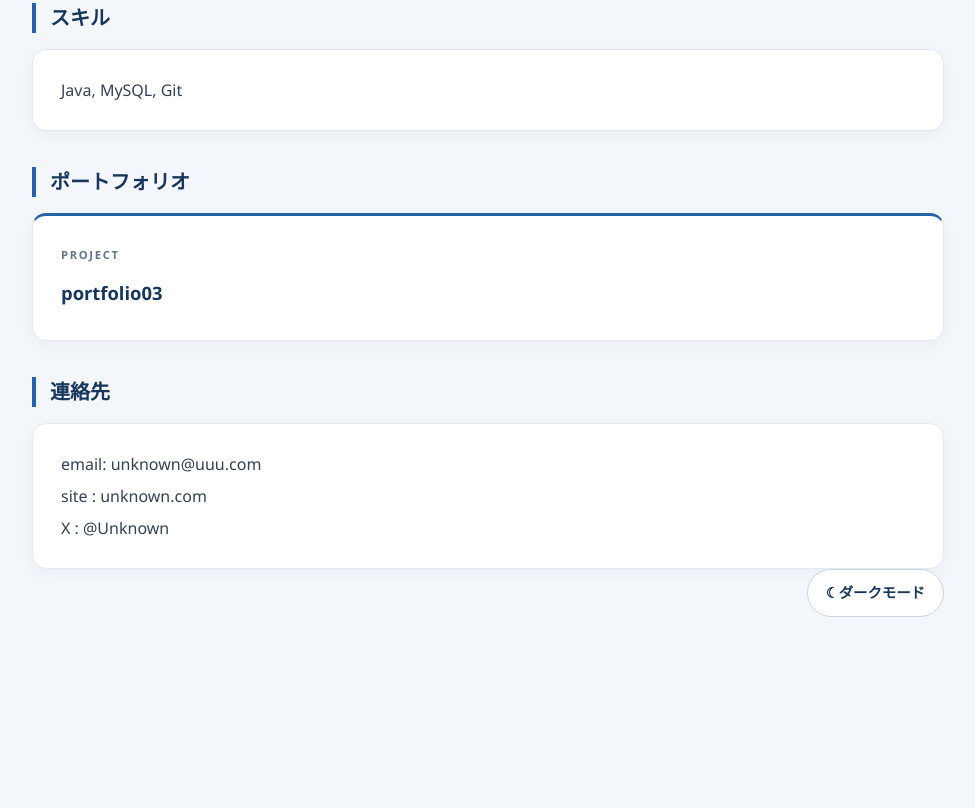
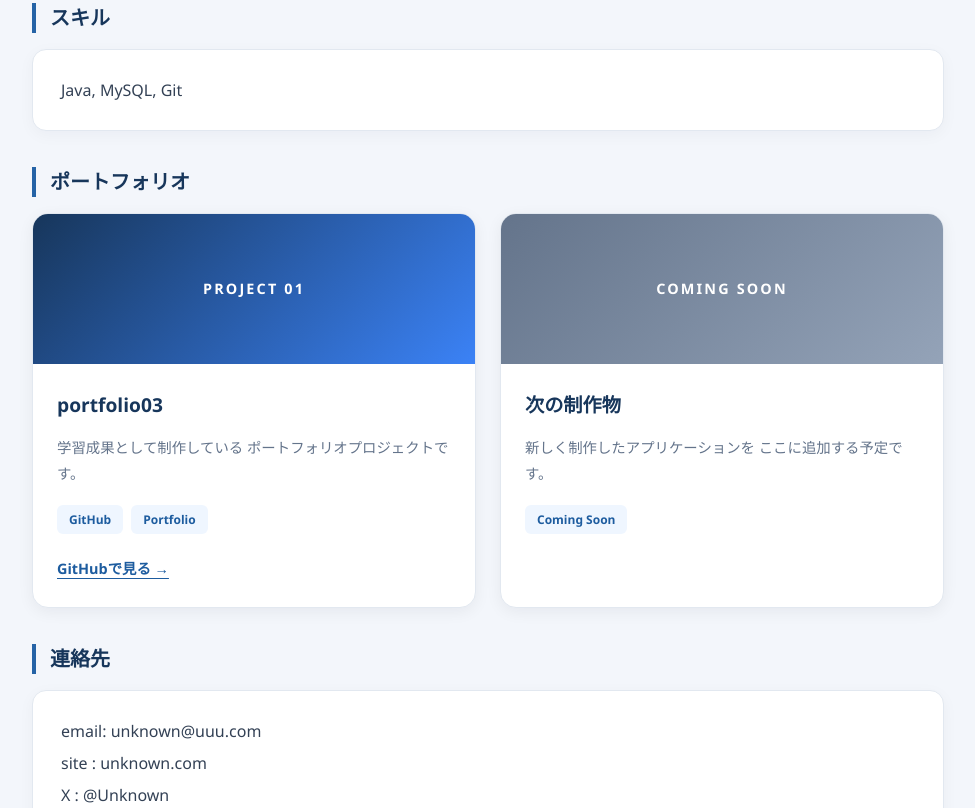
Before and after one commit to OKAS-polytech/OKAS-polytech.github.io, a plain HTML site: page index.html in a window 1280 px wide. Shown: the part 485-1293 px from the top of the page, without its empty margins (152-1127 px from the left). Before the commit the page ends 1200 px from the top, so only its background shows below. Drawn offline with Linux system fonts and the light colour scheme.

Commit message:
feat: ポートフォリオ一覧のカード化

```diff
--- a/css/style.css
+++ b/css/style.css
@@ -249,3 +249,164 @@ html.dark {
         transform: none;
     }
 }
+
+
+/* ==========================================
+   ポートフォリオ一覧
+   ========================================== */
+
+/* カードを横並びにする */
+.portfolio-grid {
+    display: grid;
+    grid-template-columns: repeat(2, minmax(0, 1fr));
+    gap: 24px;
+}
+
+/* カード全体 */
+.portfolio-grid .portfolio-card {
+    padding: 0;
+    overflow: hidden;
+    background: #ffffff;
+    border: 1px solid #e2e8f0;
+    border-radius: 16px;
+    box-shadow: 0 4px 16px rgba(15, 23, 42, 0.06);
+    color: #334155;
+    font-size: 1rem;
+    font-weight: normal;
+    transition:
+        transform 0.25s ease,
+        box-shadow 0.25s ease,
+        opacity 0.7s ease;
+}
+
+/* 既存の擬似要素によるPROJECT表示を無効化 */
+.portfolio-grid .portfolio-card::before {
+    content: none;
+}
+
+/* カードのホバー演出 */
+.portfolio-grid .portfolio-card:hover {
+    transform: translateY(-5px);
+    box-shadow: 0 12px 32px rgba(23, 54, 91, 0.15);
+}
+
+/* カード上部の画像領域 */
+.portfolio-image {
+    display: flex;
+    align-items: center;
+    justify-content: center;
+    height: 150px;
+    background: linear-gradient(135deg, #17365b, #3b82f6);
+    color: white;
+    font-size: 0.9rem;
+    font-weight: 700;
+    letter-spacing: 0.15em;
+}
+
+/* 制作予定カード */
+.portfolio-image-next {
+    background: linear-gradient(135deg, #64748b, #94a3b8);
+}
+
+/* カード本文 */
+.portfolio-content {
+    padding: 24px;
+}
+
+.portfolio-content h3 {
+    margin: 0 0 12px;
+    color: #17365b;
+    font-size: 1.2rem;
+}
+
+/* 作品の説明文 */
+.portfolio-grid .portfolio-description {
+    margin: 0 0 18px;
+    padding: 0;
+    border: none;
+    border-radius: 0;
+    background: transparent;
+    box-shadow: none;
+    color: #64748b;
+    font-size: 0.9rem;
+    font-weight: normal;
+    line-height: 1.8;
+}
+
+/* 使用技術タグ */
+.portfolio-tags {
+    display: flex;
+    flex-wrap: wrap;
+    gap: 8px;
+    margin-bottom: 20px;
+}
+
+.portfolio-tags span {
+    padding: 4px 12px;
+    border-radius: 6px;
+    background: #eff6ff;
+    color: #1d5c9f;
+    font-size: 0.75rem;
+    font-weight: 600;
+}
+
+/* GitHubへのリンク */
+.portfolio-link {
+    display: inline-block;
+    font-size: 0.9rem;
+    font-weight: 700;
+}
+
+/* ==========================================
+   ダークモード対応
+   ========================================== */
+
+.dark .portfolio-grid .portfolio-card {
+    background: #182337;
+    border-color: #334155;
+    color: #e2e8f0;
+}
+
+.dark .portfolio-content h3 {
+    color: #bfdbfe;
+}
+
+.dark .portfolio-grid .portfolio-description {
+    background: transparent;
+    color: #cbd5e1;
+    box-shadow: none;
+}
+
+.dark .portfolio-tags span {
+    background: #1e3a5f;
+    color: #bfdbfe;
+}
+
+/* ==========================================
+   レスポンシブ対応
+   ========================================== */
+
+@media (max-width: 600px) {
+    .portfolio-grid {
+        grid-template-columns: 1fr;
+    }
+
+    .portfolio-image {
+        height: 130px;
+    }
+
+    .portfolio-content {
+        padding: 20px;
+    }
+}
+
+/* アニメーション軽減設定 */
+@media (prefers-reduced-motion: reduce) {
+    .portfolio-grid .portfolio-card {
+        transition: none;
+    }
+
+    .portfolio-grid .portfolio-card:hover {
+        transform: none;
+    }
+}
--- a/index.html
+++ b/index.html
@@ -19,8 +19,51 @@
 	<p>
 		Java, MySQL, Git
 	</p>
-    <h2 class="reveal">ポートフォリオ</h2 class="reveal">
-    <p class="portfolio-card">portfolio03</p>
+
+	<h2 class="reveal">ポートフォリオ</h2>
+	<div class="portfolio-grid">
+	    <!-- 作品1：portfolio03 -->
+	    <article class="portfolio-card reveal">
+	        <div class="portfolio-image">
+	            <span>PROJECT 01</span>
+	        </div>
+	        <div class="portfolio-content">
+	            <h3>portfolio03</h3>
+	            <p class="portfolio-description">
+	                学習成果として制作している
+	                ポートフォリオプロジェクトです。
+	            </p>
+	            <div class="portfolio-tags">
+	                <span>GitHub</span>
+	                <span>Portfolio</span>
+	            </div>
+	            <a class="portfolio-link"
+	               href="https://github.com/OKAS-polytech/portfolio03"
+	               target="_blank"
+	               rel="noopener noreferrer">
+	                GitHubで見る →
+	            </a>
+	        </div>
+	    </article>
+
+	    <!-- 作品2：今後追加予定 -->
+	    <article class="portfolio-card reveal">
+	        <div class="portfolio-image portfolio-image-next">
+	            <span>COMING SOON</span>
+	        </div>
+	        <div class="portfolio-content">
+	            <h3>次の制作物</h3>
+	            <p class="portfolio-description">
+	                新しく制作したアプリケーションを
+	                ここに追加する予定です。
+	            </p>
+	            <div class="portfolio-tags">
+	                <span>Coming Soon</span>
+	            </div>
+	        </div>
+	    </article>
+	</div>
+
 	<h2 class="reveal">連絡先</h2 class="reveal">
 	<p>
 		email: unknown@uuu.com <br>
```
